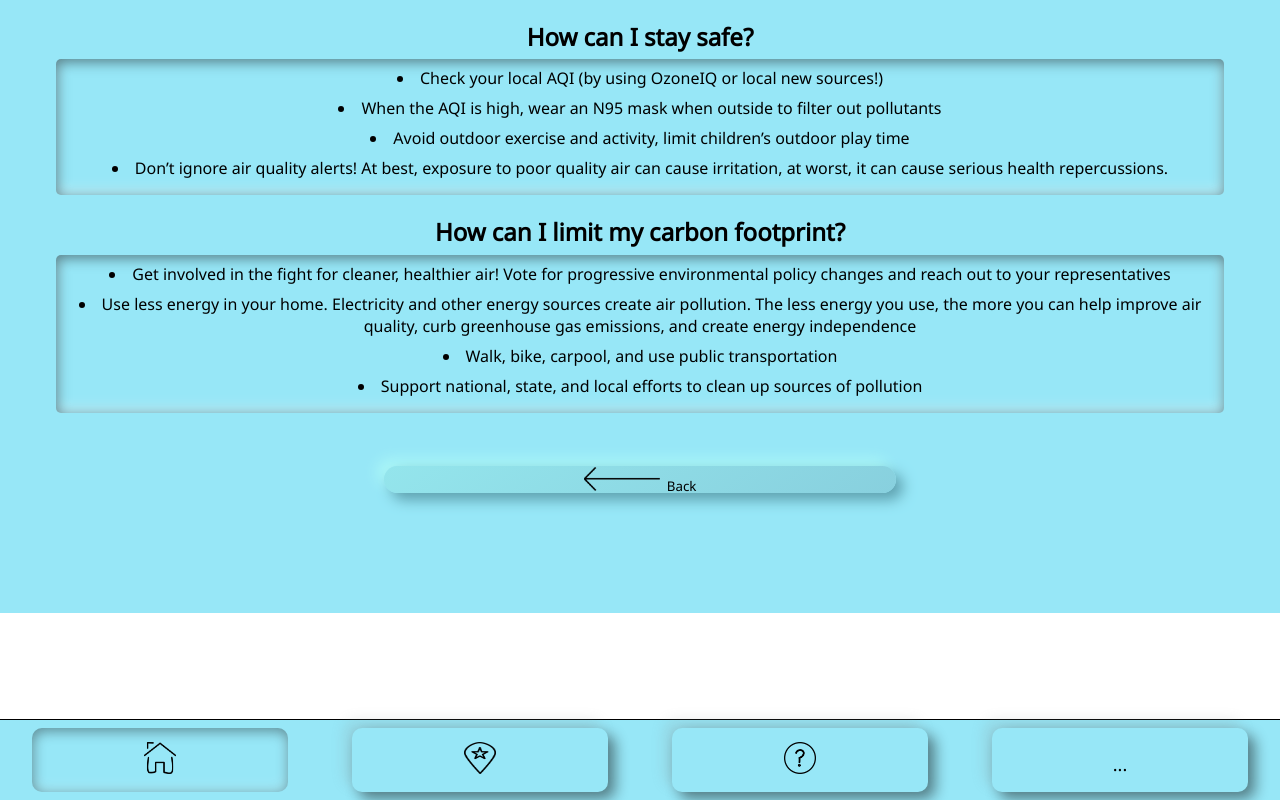
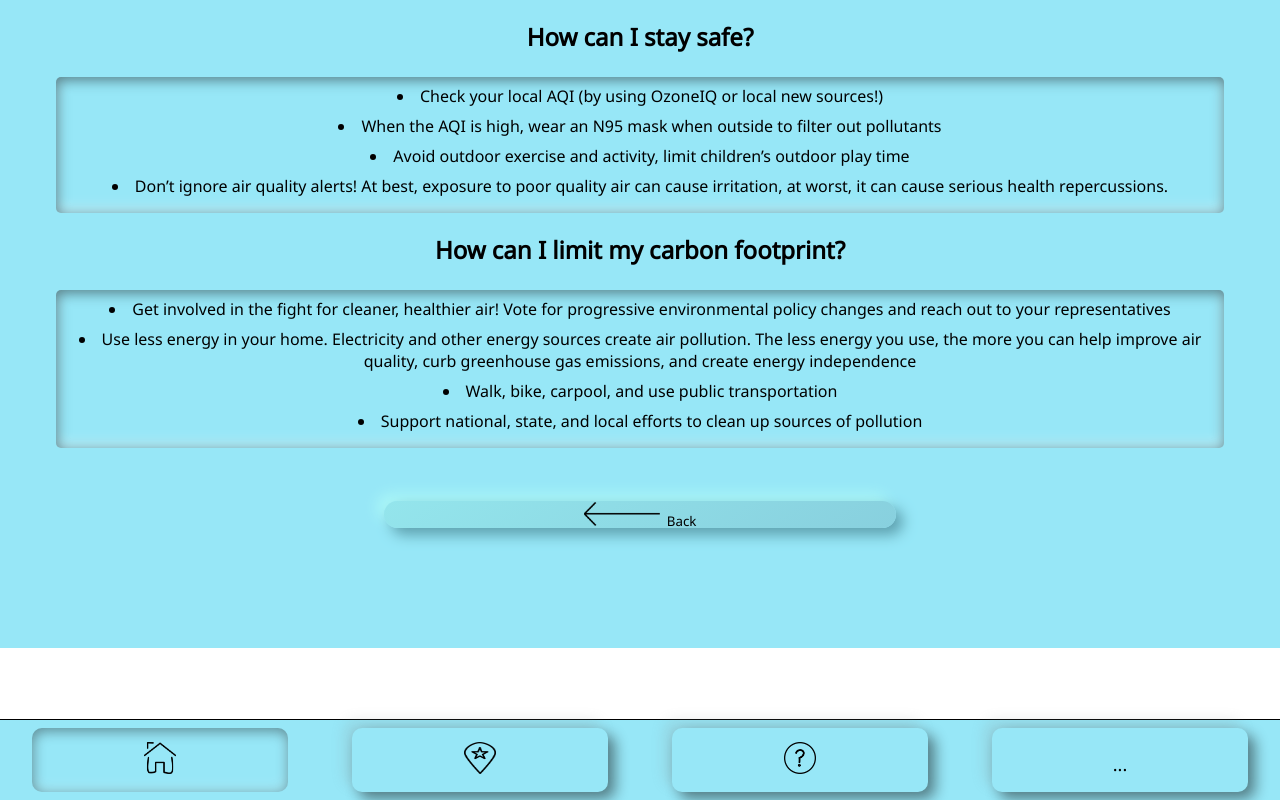
Before and after one commit to kristenmb/ozoneIQ, a React (Create React App) app: page /resources2 in a window 1280 px wide. Built offline with nearby package versions, Linux system fonts and the light colour scheme.

Commit message:
Adjust spacing

```diff
--- a/src/Components/Resources/Resources.scss
+++ b/src/Components/Resources/Resources.scss
@@ -7,7 +7,7 @@
 }
 
 h2 {
-  margin-bottom: .4rem;
+  margin-bottom: 1.5rem;
 }
 
 .text-area {
```
